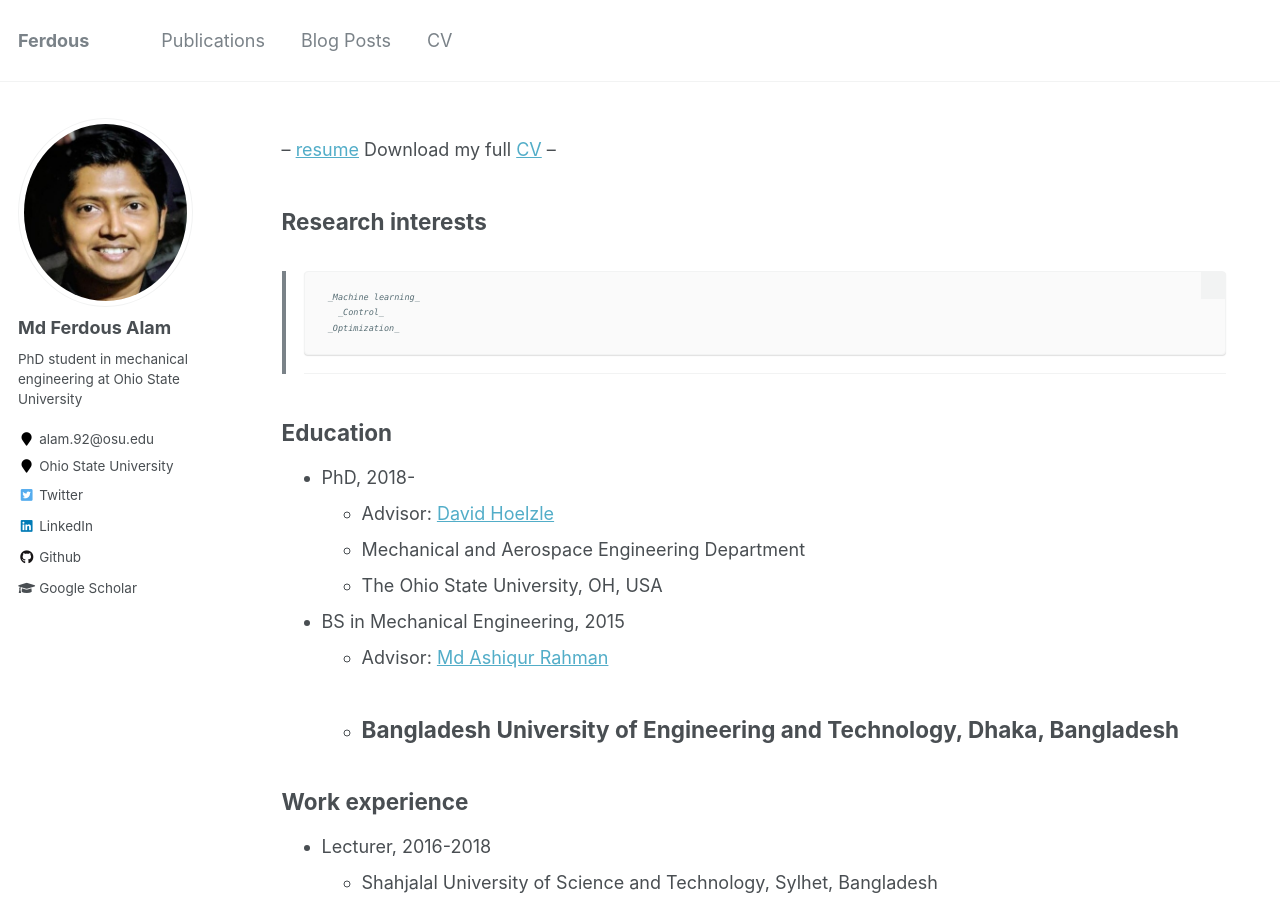
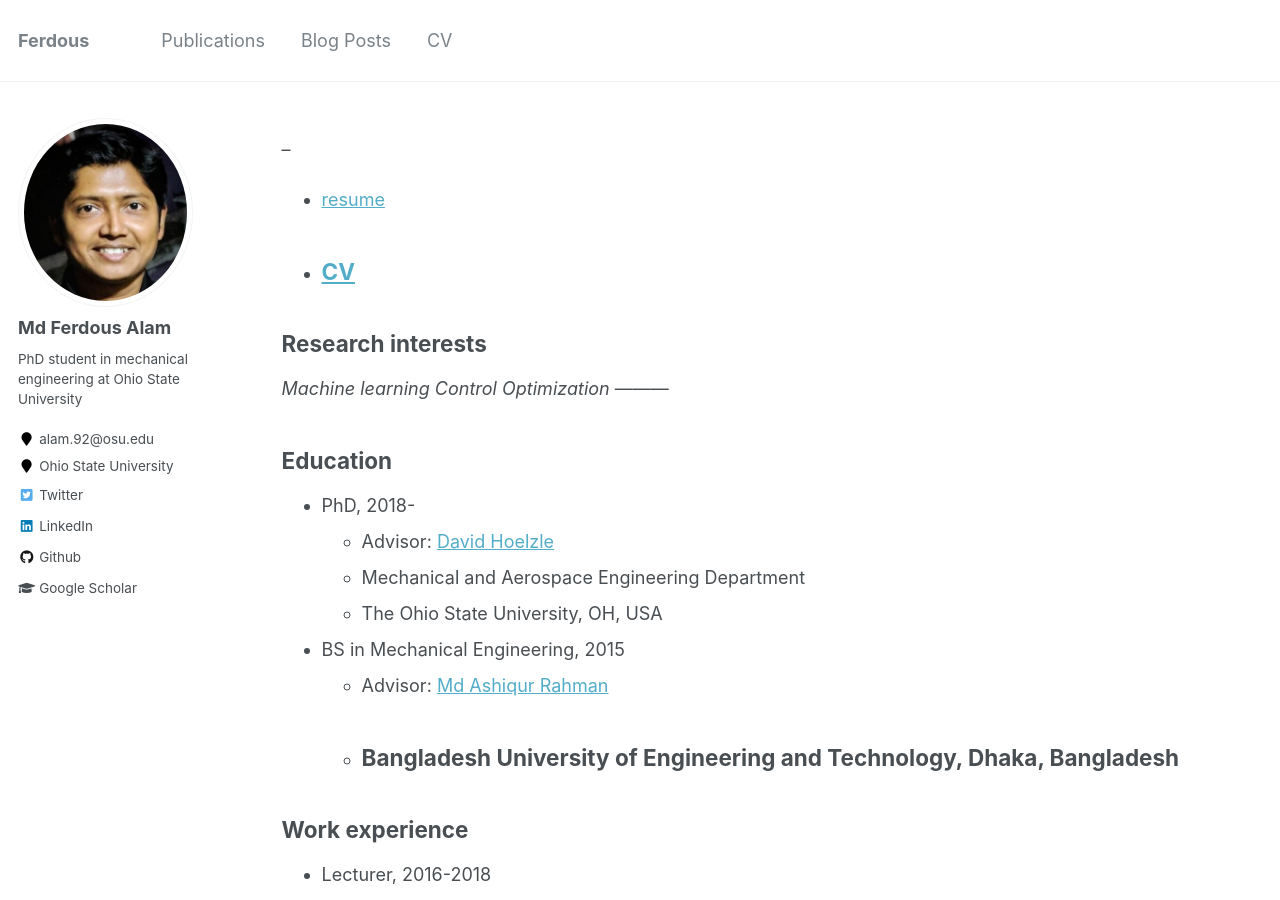
Before and after one commit to ghost-083/ghost-083.github.io, a Jekyll site: the page built from _pages/cv.md, in a window 1280 px wide and 900 px high. Built offline with Jekyll 4.4.1, drawn with Linux system fonts in a browser that asks for light colours.

Commit message:
Trigger rebuild

```diff
--- a/_pages/cv.md
+++ b/_pages/cv.md
@@ -9,17 +9,15 @@
 
 {% include base_path %}
 --
-[resume](https://github.com/ferdous-alam/ferdous-alam.github.io/blob/master/Ferdous_resume.pdf)             Download my full [CV](https://github.com/ferdous-alam/ferdous-alam.github.io/blob/master/Ferdous_CV.pdf)
+* [resume](https://github.com/ferdous-alam/ferdous-alam.github.io/blob/master/Ferdous_resume.pdf)
+* [CV](https://github.com/ferdous-alam/ferdous-alam.github.io/blob/master/Ferdous_CV.pdf)
 --
 
-
 ## Research interests
->      _Machine learning_
->        _Control_
->      _Optimization_
-> {: .language-ruby}
+  _Machine learning_
+  _Control_
+  _Optimization_
 ---------
-
 
 ## Education
 * PhD, 2018-
```
